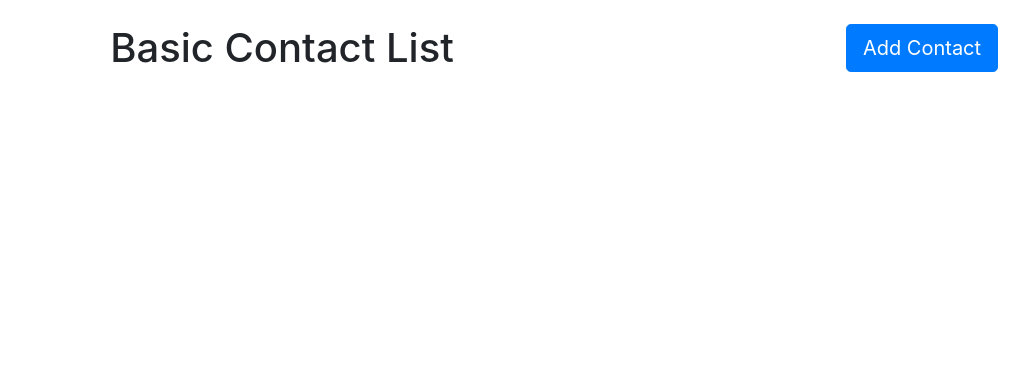
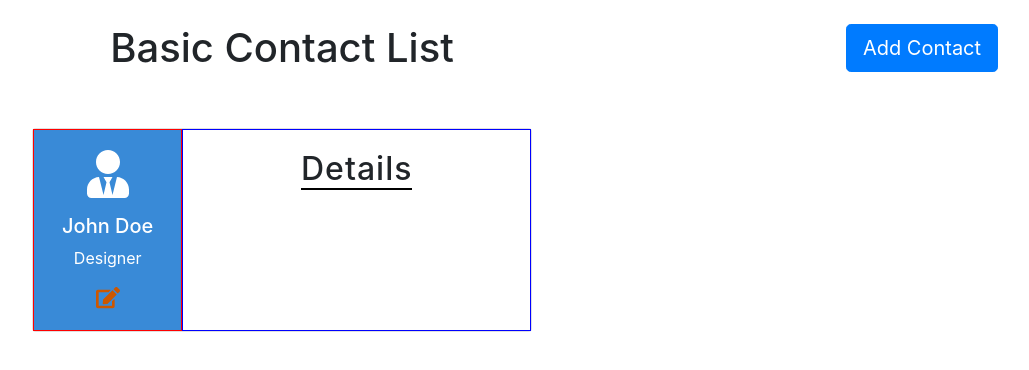
Before and after one commit to mscates/Contact-List-2, a React (Create React App) app: page / in a window 1280 px wide. Shown: the top 370 px of the page, without its empty margins (38-1067 px from the left). Built offline with nearby package versions, Linux system fonts and the light colour scheme.

Commit message:
worked on styling the new card component and added a field to the form for job title - working on the details section of the card next

```diff
--- a/src/components/Cards.js
+++ b/src/components/Cards.js
@@ -2,13 +2,14 @@ import React from "react";
 import { useSelector } from "react-redux";
 import { Container, Row } from "react-bootstrap";
 import NewCard from "./NewCard";
+import Styles from "./styles.module.css";
 
 const Cards = () => {
   const data = useSelector((state) => state);
   const contacts = data.map((item) => <NewCard key={item.id} item={item} />);
   return (
-    <Container>
-      <Row>{contacts}</Row>
+    <Container fluid="xl">
+      <Row className={`${Styles.row} mt-5`}> {contacts}</Row>
     </Container>
   );
 };
--- a/src/components/NewCard.js
+++ b/src/components/NewCard.js
@@ -3,7 +3,6 @@ import { Card, ListGroup, OverlayTrigger, Tooltip } from "react-bootstrap";
 import Styles from "./styles.module.css";
 import { Link } from "react-router-dom";
 import { contactRemoved } from "../store/contacts";
-import people1 from './images/people-1a.jpg'
 import { useDispatch } from "react-redux";
 import {
   faTrash,
@@ -11,35 +10,63 @@ import {
   faInfoCircle,
   faEnvelope,
   faMobile,
+  faUserTie,
 } from "@fortawesome/free-solid-svg-icons";
-import {
-  faTwitter,
-  faFacebook,
-  faLinkedin,
-  faInstagram
-} from "@fortawesome/free-brands-svg-icons"
+// import {
+//   faTwitter,
+//   faFacebook,
+//   faLinkedin,
+//   faInstagram,
+// } from "@fortawesome/free-brands-svg-icons";
 import { FontAwesomeIcon } from "@fortawesome/react-fontawesome";
 
 const NewCard = ({ item }) => {
-  const [showListGroup, setShowListGroup] = useState(false);
-
   const dispatch = useDispatch();
 
+  // const handleIconHover = (e) => {
+  //   setShowDetail(true);
+  //   if (e.target.getAttribute("data-icon") === "envelope") {
+  //     setIconHover(item.email);
+  //   } else if (e.target.getAttribute("data-icon") === "mobile") {
+  //     setIconHover(item.phone);
+  //   }
+  //   console.log(e.target.getAttribute("data-icon") === "envelope")
+  // };
+
+  // const handleIconNoHover = () => {
+  //   setShowDetail(false)
+  // }
+
   return (
-    <Card
-      // onMouseEnter={() => setShowListGroup(true)}
-      // onMouseLeave={() => setShowListGroup(false)}
-      key={item.id}
-      className={Styles.mainCard}
-    >
-      <Card.Body className={Styles.cardBody}>
-        <div className={Styles.img}>
-          <img src={people1} alt="" />
+    <Card key={item.id} className={Styles.card}>
+      <Card.Body className={`${Styles.profile}`}>
+        <FontAwesomeIcon className="fa-3x mb-3" icon={faUserTie}></FontAwesomeIcon>
+        <div className="h5">
+          {item.firstName} {item.lastName}
         </div>
-        <Card.Title className={`${Styles.cardTitle} font-italic`}>
-          {item.firstName} {item.lastName}
-        </Card.Title>
-        {/* <OverlayTrigger
+        <p>{item.jobTitle}</p>
+        <Link
+          to={{
+            pathname: `/update/${item.id}`,
+            state: { item },
+          }}
+        >
+          <FontAwesomeIcon className={`${Styles.edit} fa-lg`} icon={faEdit}></FontAwesomeIcon>
+        </Link>
+      </Card.Body>
+      <Card.Body className={Styles.profileDetail}>
+        <div className={`${Styles.details} h2`}>Details</div>
+      </Card.Body>
+
+      {/* <Card.Title>
+              {item.firstName} {item.lastName}
+            </Card.Title>
+            <div>
+              {item.email}
+              {item.phone}
+            </div> */}
+
+      {/* <OverlayTrigger
         key={'top'}
         placement={'top'}
         overlay={
@@ -54,15 +81,11 @@ const NewCard = ({ item }) => {
           ></FontAwesomeIcon>
         </OverlayTrigger> */}
 
-      {showListGroup ? (
-        <div className={Styles.socials}>
-          <FontAwesomeIcon icon={faEnvelope}></FontAwesomeIcon>
-          <FontAwesomeIcon icon={faMobile}></FontAwesomeIcon>
-          <FontAwesomeIcon icon={faTwitter}></FontAwesomeIcon>
+      {/* <FontAwesomeIcon icon={faTwitter}></FontAwesomeIcon>
           <FontAwesomeIcon icon={faFacebook}></FontAwesomeIcon>
           <FontAwesomeIcon icon={faLinkedin}></FontAwesomeIcon>
-          <FontAwesomeIcon icon={faInstagram}></FontAwesomeIcon>
-          {/* <ListGroup>
+          <FontAwesomeIcon icon={faInstagram}></FontAwesomeIcon> */}
+      {/* <ListGroup>
             <ListGroup.Item className={Styles.listGroup}>
               {item.email}
             </ListGroup.Item>
@@ -70,7 +93,7 @@ const NewCard = ({ item }) => {
               {item.phone}
             </ListGroup.Item>
           </ListGroup> */}
-          {/* <div className={Styles.alignIcons}>
+      {/* <div className={Styles.alignIcons}>
             <Link
               to={{
                 pathname: `/update/${item.id}`,
@@ -90,9 +113,6 @@ const NewCard = ({ item }) => {
               ></FontAwesomeIcon>
             </Link>
           </div> */}
-        </div>
-      ) : null}
-      </Card.Body>
     </Card>
   );
 };
--- a/src/components/forms/AddContactForm.js
+++ b/src/components/forms/AddContactForm.js
@@ -5,7 +5,7 @@ import useForm from "../../useForm";
 
 const AddContactForm = () => {
   const { handleChange, values, handleSubmit, errors } = useForm();
-  const {firstName, lastName, phone, email} = errors
+  const {firstName, lastName, jobTitle, phone, email} = errors
 
   const errorInputBorder = (name) => {
     return name ? 'border-danger' : null
@@ -43,7 +43,20 @@ const AddContactForm = () => {
                 onChange={handleChange}
               />
             </Form.Group>
-            {lastName && <p className="text-danger">{lastName}</p>}
+            {jobTitle && <p className="text-danger">{jobTitle}</p>}
+
+            <Form.Group controlId="jobTitle">
+              <Form.Label>Job Title</Form.Label>
+              <Form.Control
+              className={errorInputBorder(jobTitle)}
+                type="text"
+                name="jobTitle"
+                value={values.jobTitle}
+                onChange={handleChange}
+              />
+            </Form.Group>
+            {jobTitle && <p className="text-danger">{jobTitle}</p>}
+
             <Form.Group controlId="email">
               <Form.Label>Email</Form.Label>
 
@@ -54,6 +67,7 @@ const AddContactForm = () => {
                 value={values.email}
                 onChange={handleChange}
               />
+
             </Form.Group>
             {errors.email && <p className="text-danger">{errors.email}</p>}
             <Form.Group controlId="phone">
--- a/src/components/styles.module.css
+++ b/src/components/styles.module.css
@@ -1,69 +1,42 @@
-.cardTitle {
-  font-size: 25px !important;
-  color: #fff;
-  margin-bottom: 0 !important;
-}
-.cardBody {
-  padding: 0 !important;
-  margin: 0 !important;
-  height: 380px;
-  width: 300px;
-  border-radius: 30px;
-  overflow: hidden;
-  box-shadow: 6px 6px 12ps #b58e23,
-              -6px -6px 12px #fffc3f;
-  background: #fbc531;
-}
-.infoIcon {
-  position: absolute;
-  right: 5px;
-  top: 5px;
-}
-.img {
-  width: 300px;
-  height: 380px;
-  overflow: hidden;
+.card {
+  display: flex;
+  flex-direction: row !important;
+  max-width: 500px;
+  width: 100%;
+  border: 1px solid green;
 }
 
-.img img {
-  position: relative;
-  top: 0;
-  left: 0;
+.profile {
+  flex: 0 1 150px !important;
+  border: 1px solid red;
+  text-align: center;
+  background-color: #398AD7;
+  color: #fff;
+}
+.profileDetail {
+  flex: 0 1 350px !important;
+  border: 1px solid blue;
+  text-align: center;
+}
+.details {
+  letter-spacing: 1px;
+  display: inline-block;
+}
+.details::after {
+  content: '';
+  background: black;
+  width: 100%;
+  height: 2px;
+  display: block;
+}
+.row {
+  justify-content: space-between;
 }
 
-.cardBody:hover .img {
-  height: 50%;
+.edit {
+  color: #cd5700;
+  transition: all .4s;
 }
-
-.mainCard {
-  margin: 0;
-  padding: 0;
-  border: none !important;
+.edit:hover {
+  color: #ff7518;
 }
-
-.listGroup {
-  background-color: #6699CC !important;
-  border: none !important;
-}
-.iconUpdate {
-  color: #f06543;
-  background-color: linear-gradient(315deg, #f06543 0%, #ffbe3d 74%);
-  margin: 5px;
-}
-.iconUpdate:hover {
-  color: #ff8c00;
-}
-
-.iconDelete {
-  color: #eb4511;
-  background-color: linear-gradient(315deg, #eb4511 0%, #b02e0c 74%);
-  margin: 5px;
-}
-
-.icon {
-  font-size: 1em;
-}
-.alignIcons {
-  display: flex;
-  justify-content: space-between;
-}
--- a/src/store/contacts.js
+++ b/src/store/contacts.js
@@ -4,12 +4,20 @@ let lastId = 0;
 
 const slice = createSlice({
   name: "contacts",
-  initialState: [],
+  initialState: [{
+    firstName: 'John',
+    lastName: 'Doe',
+    jobTitle: 'Designer',
+    email: 'jdoe@gmail.com',
+    phone: '555-555-5555',
+    id: 0
+  }],
   reducers: {
     contactAdded: (contacts, action) => {
       contacts.push({
         firstName: action.payload.firstName,
         lastName: action.payload.lastName,
+        jobTitle: action.payload.jobTitle,
         email: action.payload.email,
         phone: action.payload.phone,
         id: ++lastId,
@@ -26,6 +34,7 @@ const slice = createSlice({
       contacts[index] = {
         firstName: action.payload.firstName,
         lastName: action.payload.lastName,
+        jobTitle: action.payload.jobTitle,
         email: action.payload.email,
         phone: action.payload.phone,
         id: action.payload.id,
--- a/src/useForm.js
+++ b/src/useForm.js
@@ -10,6 +10,7 @@ const useForm = (props) => {
   const [values, setValues] = useState({
     firstName: "",
     lastName: "",
+    jobTitle: "",
     phone: "",
     email: "",
   });
```
